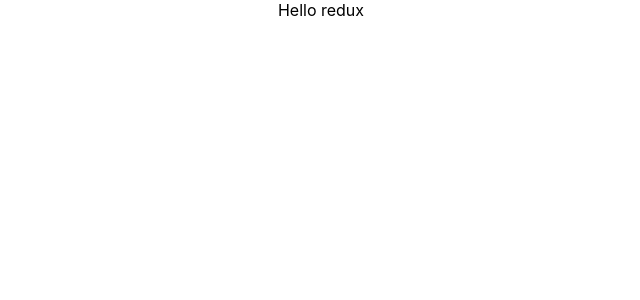
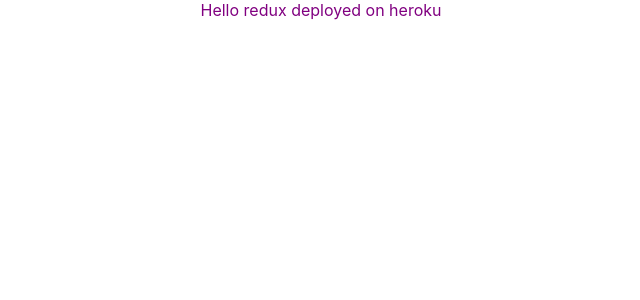
Before and after one commit to EricMbouwe/MagikBooks, a React (Create React App) app: page / in a window 1280 px wide. Shown: the top 300 px of the page, without its empty margins (319-959 px from the left). Built offline with nearby package versions, Linux system fonts and the light colour scheme.

Commit message:
deployemnt settings

```diff
--- a/src/App.css
+++ b/src/App.css
@@ -1,11 +1,6 @@
 .App {
   text-align: center;
-}
-
-@media (prefers-reduced-motion: no-preference) {
-  .App-logo {
-    animation: App-logo-spin infinite 20s linear;
-  }
+  color: purple;
 }
 
 .App-header {
@@ -18,17 +13,3 @@
   font-size: calc(10px + 2vmin);
   color: white;
 }
-
-.App-link {
-  color: #61dafb;
-}
-
-@keyframes App-logo-spin {
-  from {
-    transform: rotate(0deg);
-  }
-
-  to {
-    transform: rotate(360deg);
-  }
-}
--- a/src/App.js
+++ b/src/App.js
@@ -4,7 +4,7 @@
 function App() {
   return (
     <div className="App">
-      Hello redux
+      Hello redux deployed on heroku
     </div>
   );
 }
```
